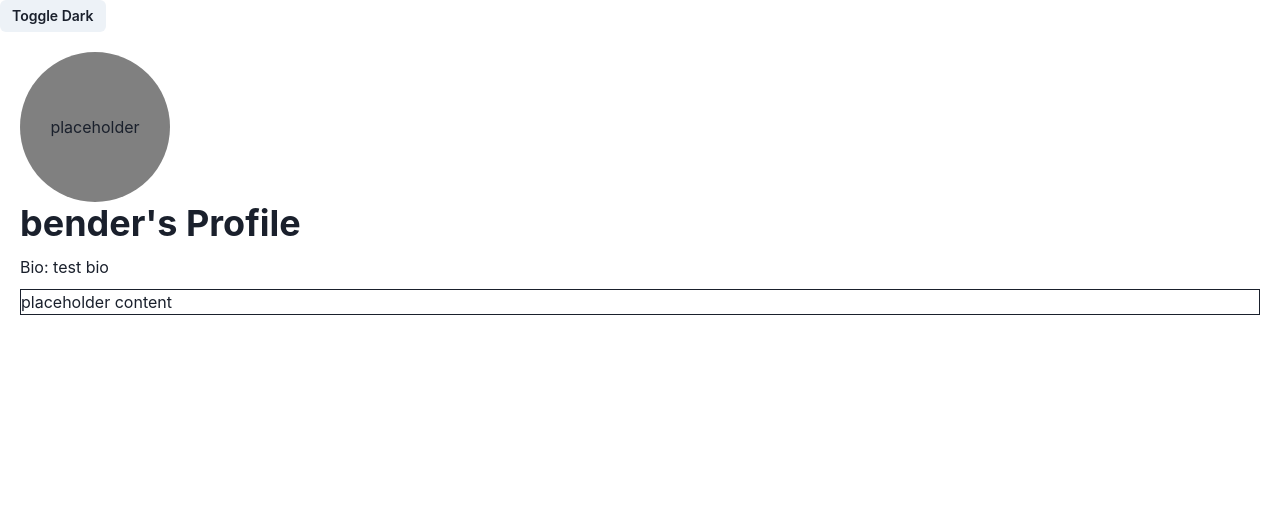
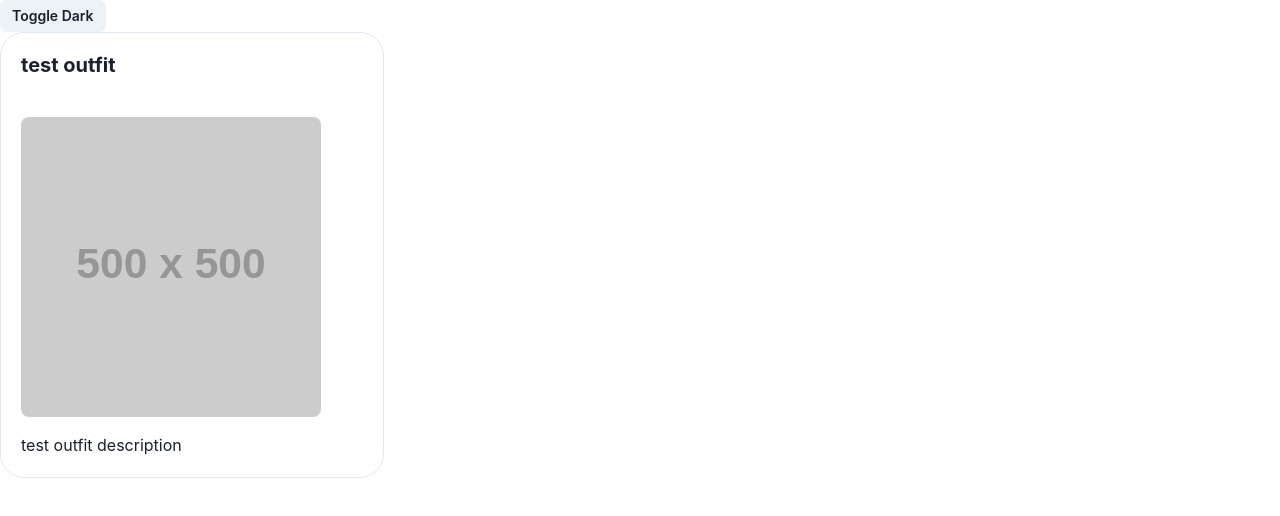
Before and after one commit to ntaylor562/FitCheckMe, a React (Vite) app in the folder fitcheckme-frontend/: page / in a window 1280 px wide. Shown: the top 516 px of the page. Built offline with nearby package versions, Linux system fonts and the light colour scheme.

Commit message:
Added basic outfit card

```diff
--- a/fitcheckme-frontend/src/App.jsx
+++ b/fitcheckme-frontend/src/App.jsx
@@ -4,6 +4,7 @@ import './App.css'
 import ThemeToggle from './components/ThemeToggle'
 import Profile from './pages/Profile'
 import { Stack } from '@chakra-ui/react'
+import OutfitCard from './components/OutfitCard'
 
 function App() {
 	const user = {
@@ -11,11 +12,20 @@ function App() {
 		username: "bender",
 		bio: "test bio"
 	}
+	const outfit = {
+		outfitId: 1,
+		outfitName: "test outfit",
+		outfitDesc: "test outfit description",
+		creationDate: new Date().toISOString(),
+		outfitTags: [],
+		garments: []
+	}
 
 	return (
 		<>
 			<ThemeToggle />
-			<Profile user={user} />
+			{/* <Profile user={user} /> */}
+			<OutfitCard outfit={outfit} />
 		</>
 	)
 }
--- /dev/null
+++ b/fitcheckme-frontend/src/components/OutfitCard.jsx
@@ -0,0 +1,19 @@
+import { Card, CardBody, CardFooter, CardHeader, Heading, Image, Stack, Text } from "@chakra-ui/react";
+
+
+export default function OutfitCard({ outfit }) {
+	if (!outfit) return null;
+	return (
+		<Card max maxW='sm' variant='outline' borderRadius='3xl'>
+			<CardHeader>
+				<Heading size='md'>{outfit.outfitName}</Heading>
+			</CardHeader>
+			<CardBody>
+				<Stack spacing={4}>
+					<Image borderRadius='lg' boxSize='300px' src='https://placehold.co/500x500' alt='outfit-image' />
+					<Text>{outfit.outfitDesc}</Text>
+				</Stack>
+			</CardBody>
+		</Card>
+	)
+}
--- a/fitcheckme-frontend/src/pages/Profile.jsx
+++ b/fitcheckme-frontend/src/pages/Profile.jsx
@@ -3,7 +3,7 @@ import { Heading, Text, Image, Box } from '@chakra-ui/react'
 export default function Profile({ user }) {
 	return (
 		<div className="page profile-page">
-			<Image src='' borderRadius='full' boxSize='150px' alt='profile-picture' fallback={<div className='placeholder-image' style={{width: '150px', height: '150px', borderRadius: '50%'}}>placeholder</div>} />
+			<Image src='https://placehold.co/500x500' borderRadius='full' boxSize='150px' alt='profile-picture' />
 			<Heading paddingBottom='10px'>{user.username}'s Profile</Heading>
 			<Text paddingBottom='10px'>Bio: {user.bio}</Text>
 			<Box w='100%' border='solid 1px'>placeholder content</Box>
```
